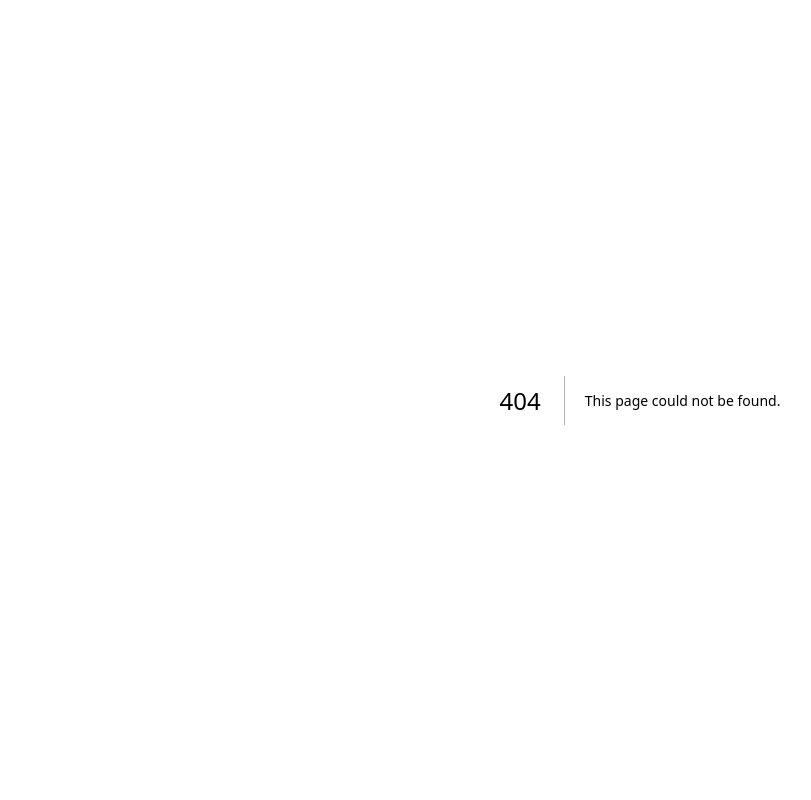
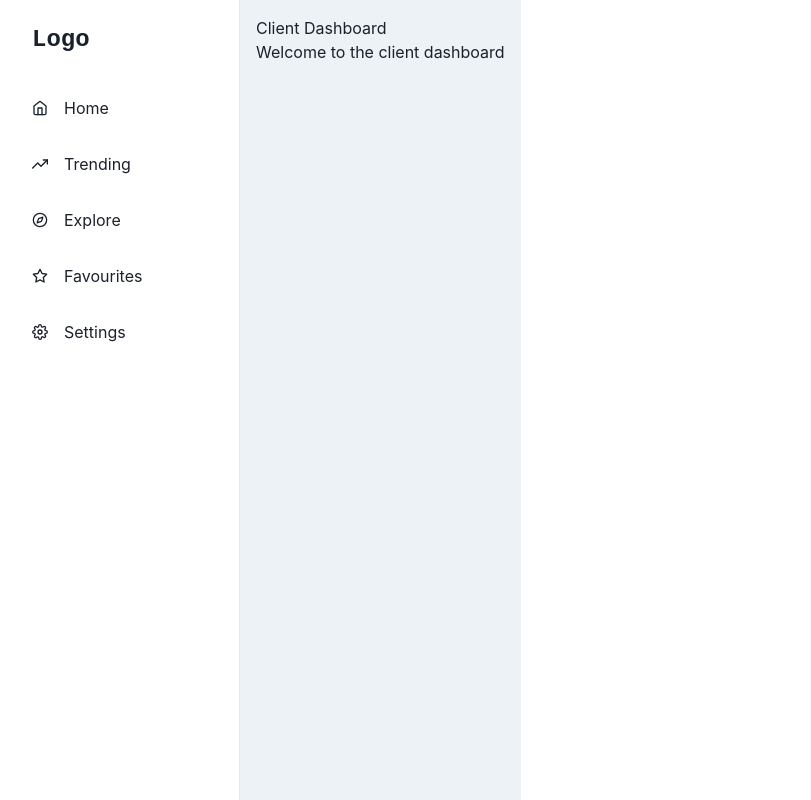
Before and after one commit to victormusembi11/photo-session-booking-system, a Next.js app: page /client in a window 1280 px wide. Before the commit this address had no page. Shown: the whole page, without its empty margins (0-811 px from the left). Built offline with nearby package versions, Linux system fonts and the light colour scheme.

Commit message:
feat: Add client dashboard page and layout components

```diff
--- /dev/null
+++ b/app/(client)/client/page.tsx
@@ -0,0 +1,8 @@
+export default function ClientDashboard() {
+  return (
+    <div>
+      <h1>Client Dashboard</h1>
+      <p>Welcome to the client dashboard</p>
+    </div>
+  );
+}
--- /dev/null
+++ b/app/(client)/layout.tsx
@@ -0,0 +1,20 @@
+import type { Metadata } from "next";
+
+import SidebarLayout from "@/components/client-sidebar";
+
+export const metadata: Metadata = {
+  title: "NIT Client",
+  description: "Client dashboard for NIT",
+};
+
+export default function RootLayout({
+  children,
+}: Readonly<{
+  children: React.ReactNode;
+}>) {
+  return (
+    <div className="flex h-screen w-full">
+      <SidebarLayout>{children}</SidebarLayout>
+    </div>
+  );
+}
--- /dev/null
+++ b/components/client-sidebar.tsx
@@ -0,0 +1,149 @@
+"use client";
+
+import React from "react";
+import {
+  IconButton,
+  Box,
+  CloseButton,
+  Flex,
+  Icon,
+  useColorModeValue,
+  Text,
+  Drawer,
+  DrawerContent,
+  useDisclosure,
+  BoxProps,
+  FlexProps,
+} from "@chakra-ui/react";
+import { FiHome, FiTrendingUp, FiCompass, FiStar, FiSettings, FiMenu } from "react-icons/fi";
+import { IconType } from "react-icons";
+import { ReactText } from "react";
+
+interface LinkItemProps {
+  name: string;
+  icon: IconType;
+}
+const LinkItems: Array<LinkItemProps> = [
+  { name: "Home", icon: FiHome },
+  { name: "Trending", icon: FiTrendingUp },
+  { name: "Explore", icon: FiCompass },
+  { name: "Favourites", icon: FiStar },
+  { name: "Settings", icon: FiSettings },
+];
+
+export default function Sidebar({ children }: { children: React.ReactNode }) {
+  const { isOpen, onOpen, onClose } = useDisclosure();
+  return (
+    <Box minH="100vh" bg={useColorModeValue("gray.100", "gray.900")}>
+      <SidebarContent onClose={() => onClose} display={{ base: "none", md: "block" }} />
+      <Drawer
+        isOpen={isOpen}
+        placement="left"
+        onClose={onClose}
+        returnFocusOnClose={false}
+        onOverlayClick={onClose}
+        size="full"
+      >
+        <DrawerContent>
+          <SidebarContent onClose={onClose} />
+        </DrawerContent>
+      </Drawer>
+      {/* mobilenav */}
+      <MobileNav display={{ base: "flex", md: "none" }} onOpen={onOpen} />
+      <Box ml={{ base: 0, md: 60 }} p="4">
+        {children}
+      </Box>
+    </Box>
+  );
+}
+
+interface SidebarProps extends BoxProps {
+  onClose: () => void;
+}
+
+const SidebarContent = ({ onClose, ...rest }: SidebarProps) => {
+  return (
+    <Box
+      bg={useColorModeValue("white", "gray.900")}
+      borderRight="1px"
+      borderRightColor={useColorModeValue("gray.200", "gray.700")}
+      w={{ base: "full", md: 60 }}
+      pos="fixed"
+      h="full"
+      {...rest}
+    >
+      <Flex h="20" alignItems="center" mx="8" justifyContent="space-between">
+        <Text fontSize="2xl" fontFamily="monospace" fontWeight="bold">
+          Logo
+        </Text>
+        <CloseButton display={{ base: "flex", md: "none" }} onClick={onClose} />
+      </Flex>
+      {LinkItems.map((link) => (
+        <NavItem key={link.name} icon={link.icon}>
+          {link.name}
+        </NavItem>
+      ))}
+    </Box>
+  );
+};
+
+interface NavItemProps extends FlexProps {
+  icon: IconType;
+  children: ReactText;
+}
+const NavItem = ({ icon, children, ...rest }: NavItemProps) => {
+  return (
+    <Box as="a" href="#" style={{ textDecoration: "none" }} _focus={{ boxShadow: "none" }}>
+      <Flex
+        align="center"
+        p="4"
+        mx="4"
+        borderRadius="lg"
+        role="group"
+        cursor="pointer"
+        _hover={{
+          bg: "cyan.400",
+          color: "white",
+        }}
+        {...rest}
+      >
+        {icon && (
+          <Icon
+            mr="4"
+            fontSize="16"
+            _groupHover={{
+              color: "white",
+            }}
+            as={icon}
+          />
+        )}
+        {children}
+      </Flex>
+    </Box>
+  );
+};
+
+interface MobileProps extends FlexProps {
+  onOpen: () => void;
+}
+const MobileNav = ({ onOpen, ...rest }: MobileProps) => {
+  return (
+    <Flex
+      ml={{ base: 0, md: 60 }}
+      px={{ base: 4, md: 24 }}
+      height="20"
+      alignItems="center"
+      bg={useColorModeValue("white", "gray.900")}
+      borderBottomWidth="1px"
+      borderBottomColor={useColorModeValue("gray.200", "gray.700")}
+      justifyContent="flex-start"
+      {...rest}
+    >
+      <IconButton variant="outline" onClick={onOpen} aria-label="open menu" icon={<FiMenu />} />
+
+      <Text fontSize="2xl" ml="8" fontFamily="monospace" fontWeight="bold">
+        Logo
+      </Text>
+    </Flex>
+  );
+};
```
